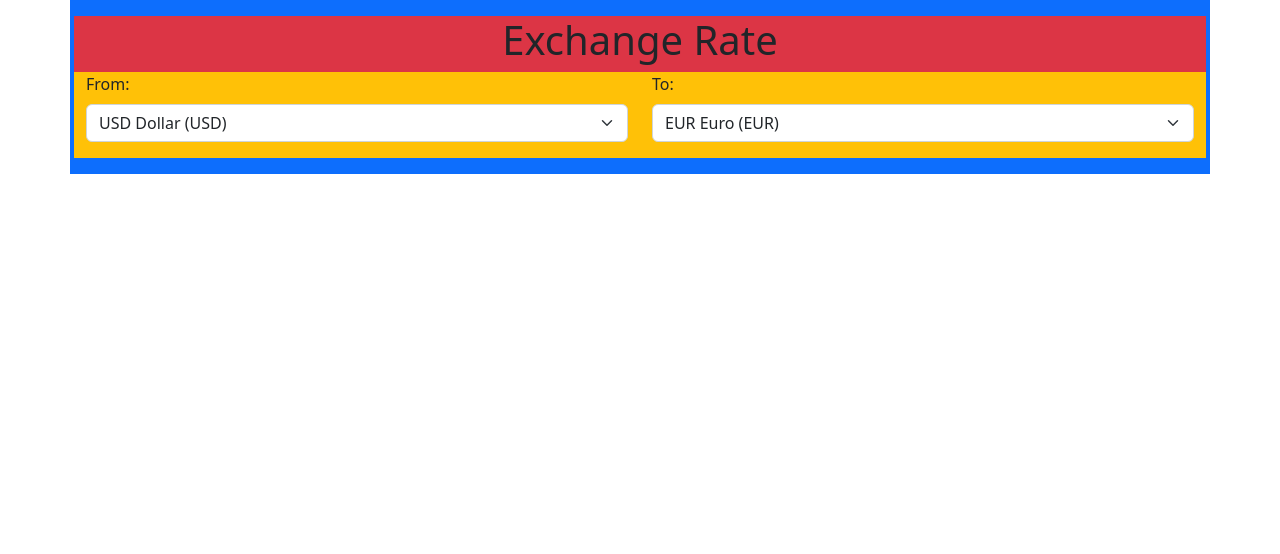
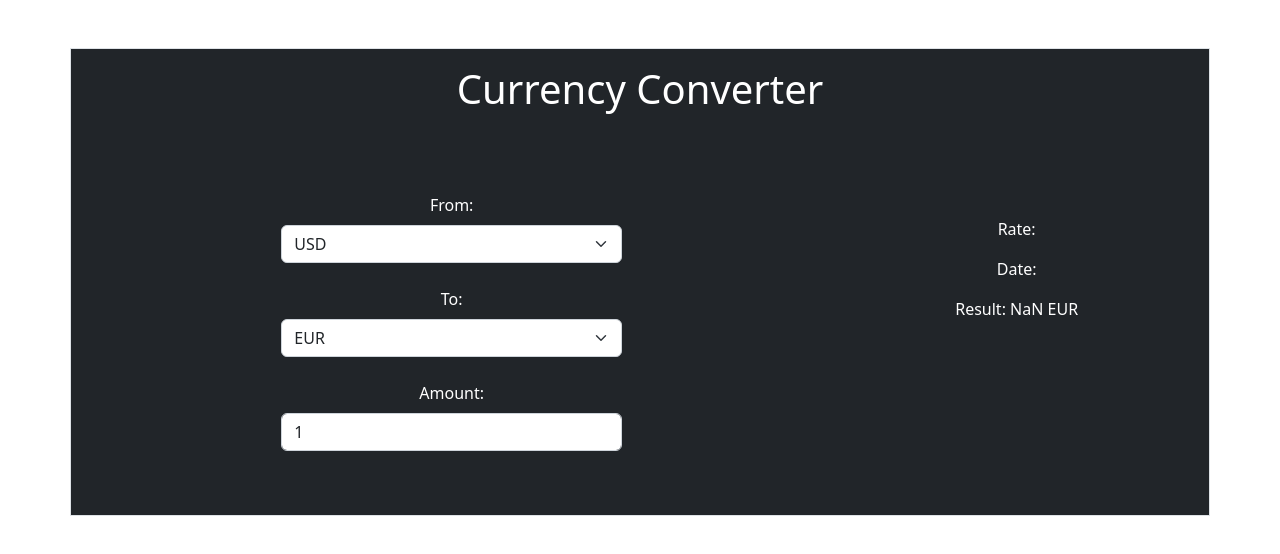
Before and after one commit to tinsaye-simeneh/exchangerate-api, a React (Vite) app: page / in a window 1280 px wide. Shown: the top 554 px of the page. Built offline with nearby package versions, Linux system fonts and the light colour scheme; no server answers.

Commit message:
Styling added

```diff
--- a/src/Api.jsx
+++ b/src/Api.jsx
@@ -6,6 +6,22 @@ const Api = () => {
   const [data, setData] = useState([]);
   const [from, setFrom] = useState("USD");
   const [to, setTo] = useState("EUR");
+  const [amount, setAmount] = useState(1);
+  const [result, setResult] = useState(0);
+
+  useEffect(() => {
+    axios
+      .get(`https://api.exchangerate.host/convert?from=${from}&to=${to}`)
+      .then((res) => {
+        console.log(res.data);
+        setData(res.data);
+      })
+      .catch((err) => console.log(err));
+  }, [from, to]);
+
+  if (amount < 1) {
+    setAmount(1);
+  }
 
   const get = () => {
     axios
@@ -18,28 +34,59 @@ const Api = () => {
   };
 
   return (
-    <Container className="p-3 bg-primary">
-      <Row className="bg-danger">
-        <h1 className="text-center">Exchange Rate</h1>
+    <Container className="p-3 bg-dark border round my-5">
+      <Row>
+        <h1 className="text-center text-white">Currency Converter</h1>
       </Row>
-      <Row>
-        <Col className="bg-warning">
-      <Form.Group className="mb-3">
-        <Form.Label> From: </Form.Label>
-        <Form.Select>
-          <option>USD Dollar (USD)</option>
-        </Form.Select>
-      </Form.Group>
-        </Col>
-        <Col className="bg-warning">
-        <Form.Group className="mb-3">
-        <Form.Label> To: </Form.Label>
-        <Form.Select>
-            <option>EUR Euro (EUR)</option>
-        </Form.Select>
-        </Form.Group>
+      <Row className="my-5">
+        <Col className="col-md-8 mx-auto col-12">
+          <Row className="mt-4 mx-auto text-center">
+            <Col className="col-md-6 col-12  mx-auto text-center">
+              <Form.Group>
+                <Form.Label className="text-white"> From: </Form.Label>
+                <Form.Select
+                  value={from}
+                  onChange={(e) => setFrom(e.target.value)}
+                >
+                  <option value="USD">USD</option>
+                </Form.Select>
+              </Form.Group>
+            </Col>
+          </Row>
+          <Row className="mt-4  mx-auto text-center">
+            <Col className="col-md-6 col-12  mx-auto text-center">
+              <Form.Group>
+                <Form.Label className="text-white"> To: </Form.Label>
+                <Form.Select value={to} onChange={(e) => setTo(e.target.value)}>
+                  <option value="EUR">EUR</option>
+                </Form.Select>
+              </Form.Group>
+            </Col>
+          </Row>
+
+          <Row className="mt-4  mx-auto text-center">
+            <Col className="col-md-6 col-12  mx-auto text-center">
+              <Form.Group>
+                <Form.Label className="text-white"> Amount: </Form.Label>
+                <Form.Control
+                  type="number"
+                  placeholder="Enter Amount"
+                  value={amount}
+                  onChange={(e) => setAmount(e.target.value)}
+                />
+              </Form.Group>
+            </Col>
+          </Row>
         </Col>
 
+        <Col className="col-12 col-md-4 mt-5 text-center text-white">
+          <p> Rate: {data.result} </p>
+          <p> Date: {data.date} </p>
+          <p>
+            {" "}
+            Result: {amount * data.result} {to}
+          </p>
+        </Col>
       </Row>
     </Container>
   );
```
